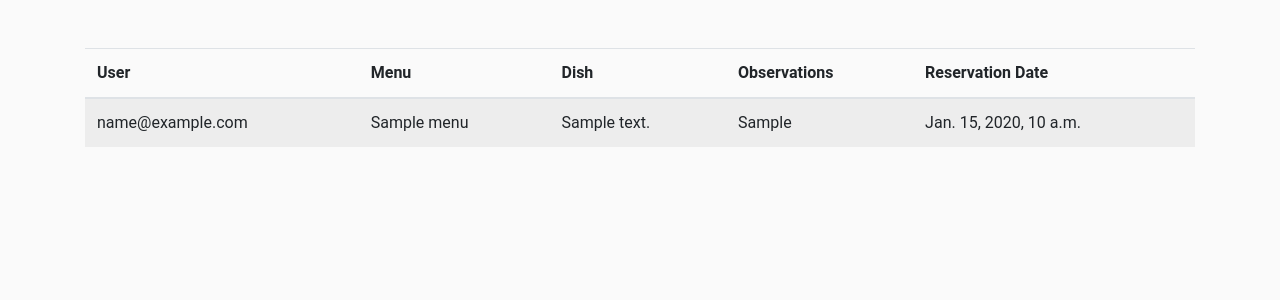
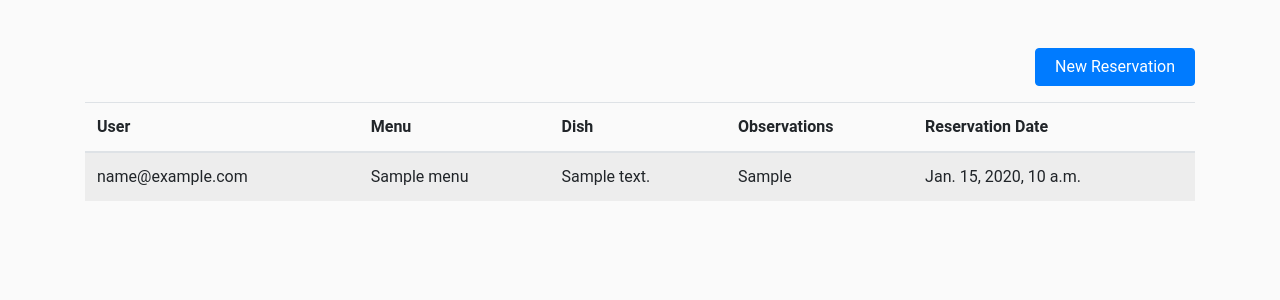
Before and after one commit to dongraft/e-meals, a Django app: page /reservations/ in a window 1280 px wide. Shown: the part 56-356 px from the top of the page. Run offline with Django 3.2, Linux system fonts and the light colour scheme; a user stored in the database is signed in; tables that the repository leaves empty hold one stand-in row (values such as "Sample post"); some libraries are stand-ins or nearby versions.

Commit message:
It's verified if the user is admin/staff to show the list of corresponding reservations

```diff
--- a/templates/reservations/list.html
+++ b/templates/reservations/list.html
@@ -4,11 +4,18 @@
 {% endblock %}
 {% block container %}
 	<div class="row">
+        <div class="col-lg-2 ml-auto mb-3">
+			<a href="{% url 'menus:check_menu_of_day' %}" class="btn btn-block btn-primary">
+				New Reservation
+			</a>
+		</div>
 		<div class="col-lg-12">
 			<table class="table table-striped table-hover">
 				<thead>
 					<tr>
-						<th scope="col">User</th>
+                        {% if user.is_superuser and user.is_staff %}
+						    <th scope="col">User</th>
+                        {% endif %}
 						<th scope="col">Menu</th>
 						<th scope="col">Dish</th>
 						<th scope="col">Observations</th>
@@ -18,7 +25,9 @@
 				<tbody>
 					{% for reservation in reservations %}
 						<tr>
-							<td>{{ reservation.user.email }}</td>
+                            {% if user.is_superuser and user.is_staff %}
+							    <td>{{ reservation.user.email }}</td>
+                            {% endif %}
                             <td>{{ reservation.menu_dish.menu.name }}</td>
                             <td>{{ reservation.menu_dish.dish.description }}</td>
 							<td>{{ reservation.observations }}</td>
```
